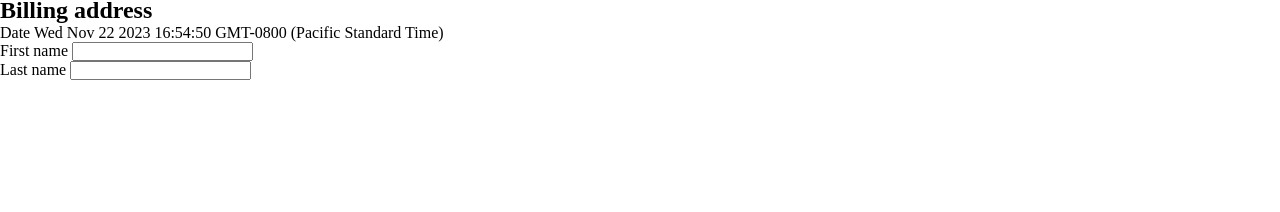
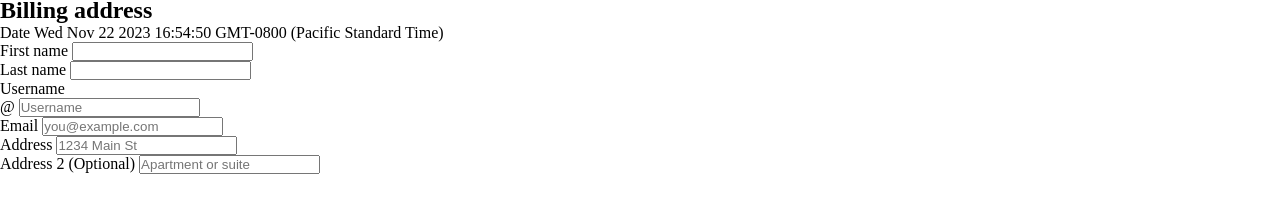
Before and after one commit to Mhadathy99/Bonus-Lab2, a plain HTML site: page index.html in a window 1280 px wide. Shown: the part 76-288 px from the top of the page. Drawn offline with Linux system fonts and the light colour scheme.

Commit message:
Adding email and address

```diff
--- a/index.html
+++ b/index.html
@@ -38,5 +38,26 @@
               <input type="text" name="last-name" id="last-name" required>
             </div>
           </div>
+          <div class="one-row">
+            <label for="username">Username</label>
+            <div id="username-input">
+              <span>@</span>
+              <input type="text" name="username" id="username" placeholder="Username" required>
+            </div>
+        </div>  <div class="one-row">
+            <label for="email">Email</label>
+              <input type="email" name="email" id="email" placeholder="you@example.com" required>
+        </div>
+
+        <div class="one-row">
+            <label for="address">Address</label>
+              <input type="text" name="address" id="address" placeholder="1234 Main St" required>
+        </div>
+
+        <div class="one-row">
+            <label for="address2">Address 2 <span>(Optional)</span></label>
+              <input type="text" name="address2" id="address2" placeholder="Apartment or suite">
+        </div>
+
 </body>
 </html>
```
